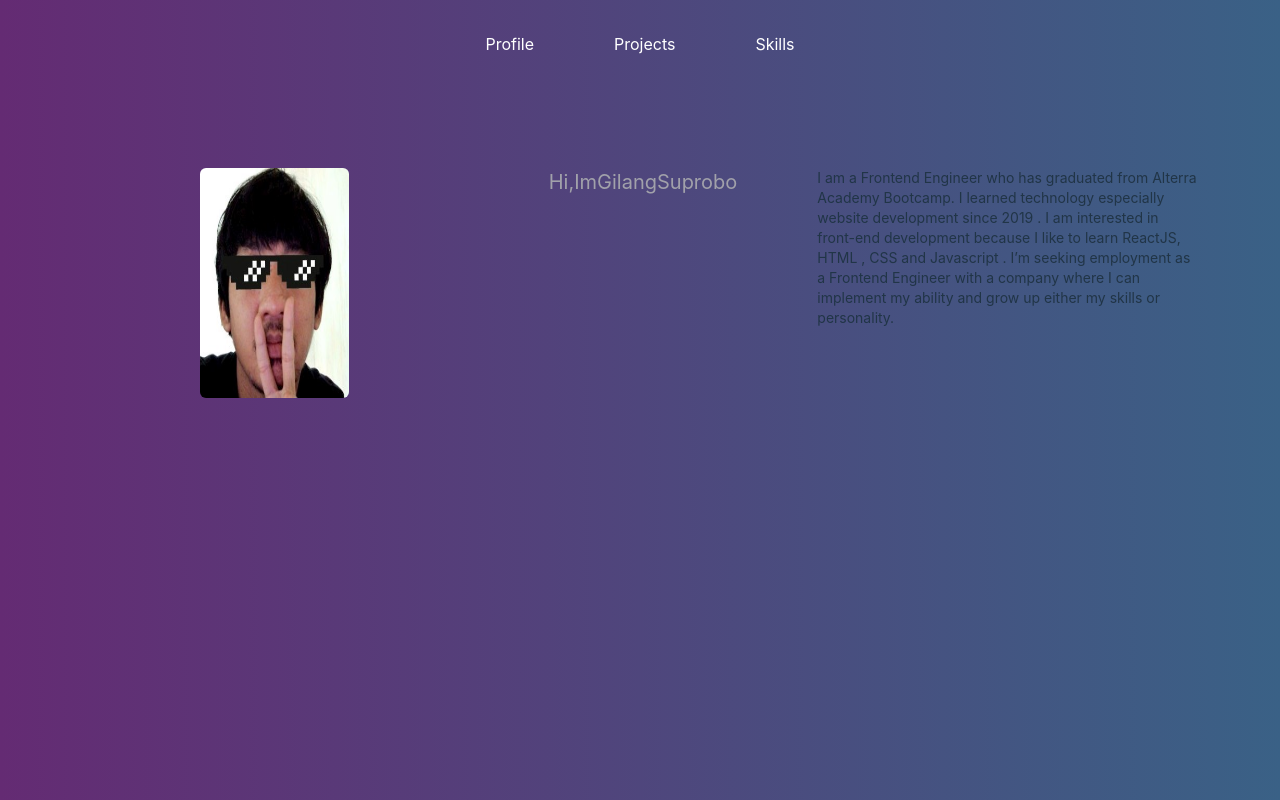
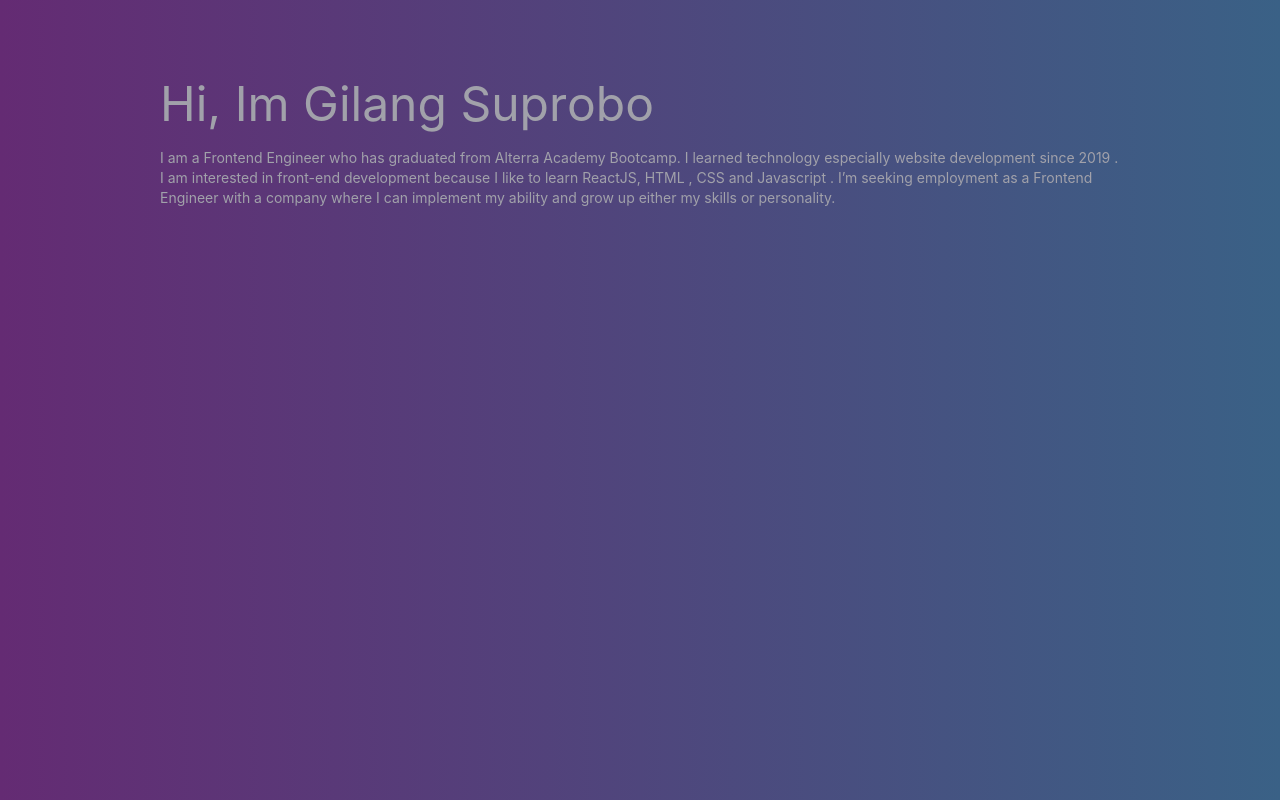
Before and after one commit to gilangsup/Portofolio, a React (Vite) app: page / in a window 1280 px wide. Built offline with nearby package versions, Linux system fonts and the light colour scheme.

Commit message:
added transform motion

```diff
--- a/src/App.jsx
+++ b/src/App.jsx
@@ -6,7 +6,6 @@ function App() {
   return (
     <div>
       <div className="w-screen h-screen bg-gradient-to-r from-[#642B73] to-[#3A6186] ...">
-        <Navbar />
         <Profile/>
       </div>
     </div>
--- a/src/components/Profile.jsx
+++ b/src/components/Profile.jsx
@@ -1,29 +1,28 @@
 import React from 'react'
 import PhotoProfile from '../assets/pp.png'
+import TextSpan from './TextSpan';
 
 const Profile = () => {
 
-    const sentence = "Hi, Im Gilang Suprobo".split(/(\s+)/);
+    const sentence = "Hi, Im Gilang Suprobo".split("");
+    console.log("a",sentence)
 
     return (
         <div className='container px-20 py-20'>
             <div className='lg:flex justify-center'>
-                <div className='px-20 mx-10'>
-                    <img data-aos="fade-right" src={PhotoProfile} className="rounded-md lg:w-[1000px] h-[230px] md:w-[500px]:h-[200px]" />
-                </div>
-                <div data-aos="fade-left" className='text-zinc-400 lg:flex sm:text-left lg:mt-0 md:mt-5 sm:mt-5 px-20'>
+                <div data-aos="fade-left" className='text-zinc-400 px-20'>
                     {sentence.map((letter, index) => {
                         return (
-                                <span key={index} className='text-xl'>{letter}</span>
+                                <TextSpan key={index}>{letter === " " ? "\u00A0" : letter}</TextSpan>
                         )
                     })}
-                </div>
-                    <p className='text-sm text-left'>I am a Frontend Engineer who has graduated from Alterra Academy Bootcamp.
+
+                    <p className='text-sm text-left mt-5'>I am a Frontend Engineer who has graduated from Alterra Academy Bootcamp.
                         I learned technology especially website development since 2019 .
                         I am interested in front-end development because I like to learn ReactJS, HTML , CSS and Javascript .
                         I’m seeking employment as a Frontend Engineer with a company where
                         I can implement my ability and grow up either my skills or personality.</p>
-
+                </div>
             </div>
         </div>
     )
--- /dev/null
+++ b/src/components/TextSpan.jsx
@@ -0,0 +1,36 @@
+import React, { useState } from 'react'
+import {motion, useAnimationControls} from 'framer-motion'
+
+
+const TextSpan = ({children}) => {
+
+    const controls = useAnimationControls()
+    const [isplaying,setIsplaying] = useState(false)
+
+    const rubberBand = () => {
+       controls.start({
+           transform: [
+               "scale3d(1, 1, 1)",
+               "scale3d(1.4, .55,1)",
+               "scale3d(.75, 1.25, 1)",
+               "scale3d(1.25, .85, 1)",
+               "scale3d(.9, 1.05, 1)",
+               "scale3d(1, 1, 1)",
+           ],
+           times: [0, .4, .6, .7, .8, .9]
+       })
+       setIsplaying(true)
+    }
+
+  return (
+      <motion.span
+       animate={controls}
+       onMouseOver={() => {if(!isplaying)rubberBand()}}
+       onAnimationComplete={() => setIsplaying(false)}
+       className='text-5xl inline-block'>
+      {children}
+    </motion.span>
+  )
+}
+
+export default TextSpan
```
